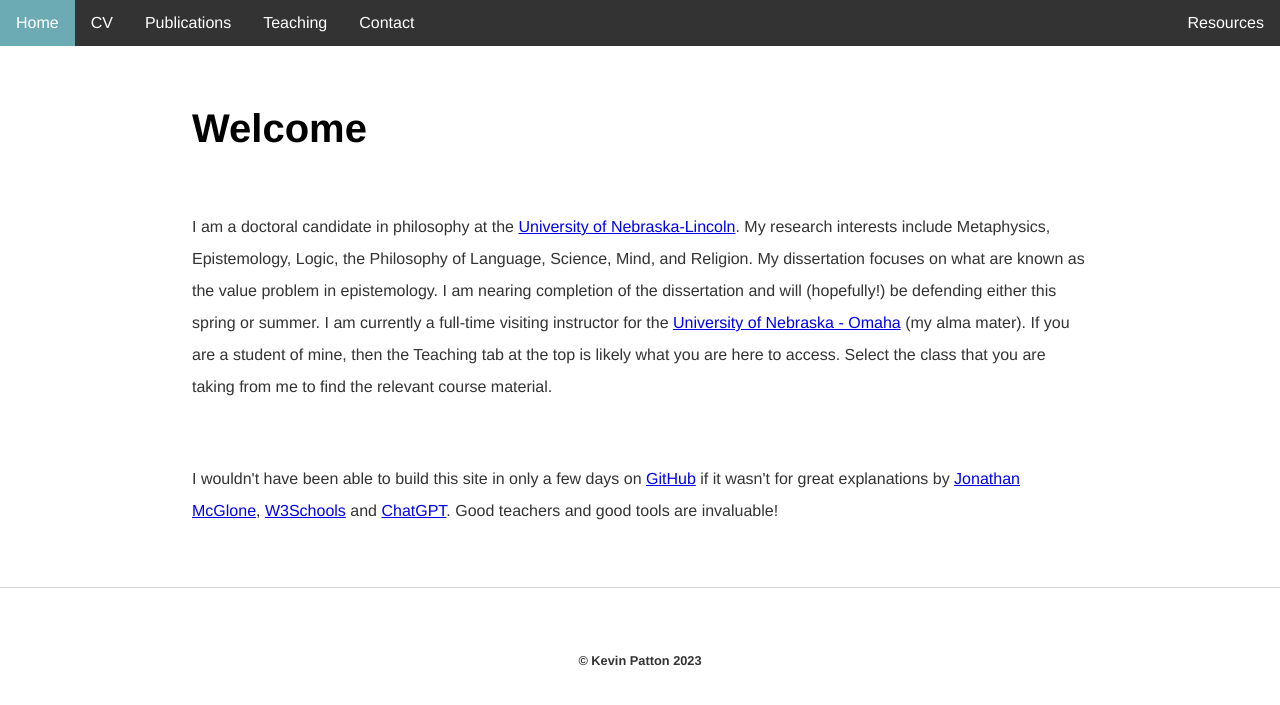
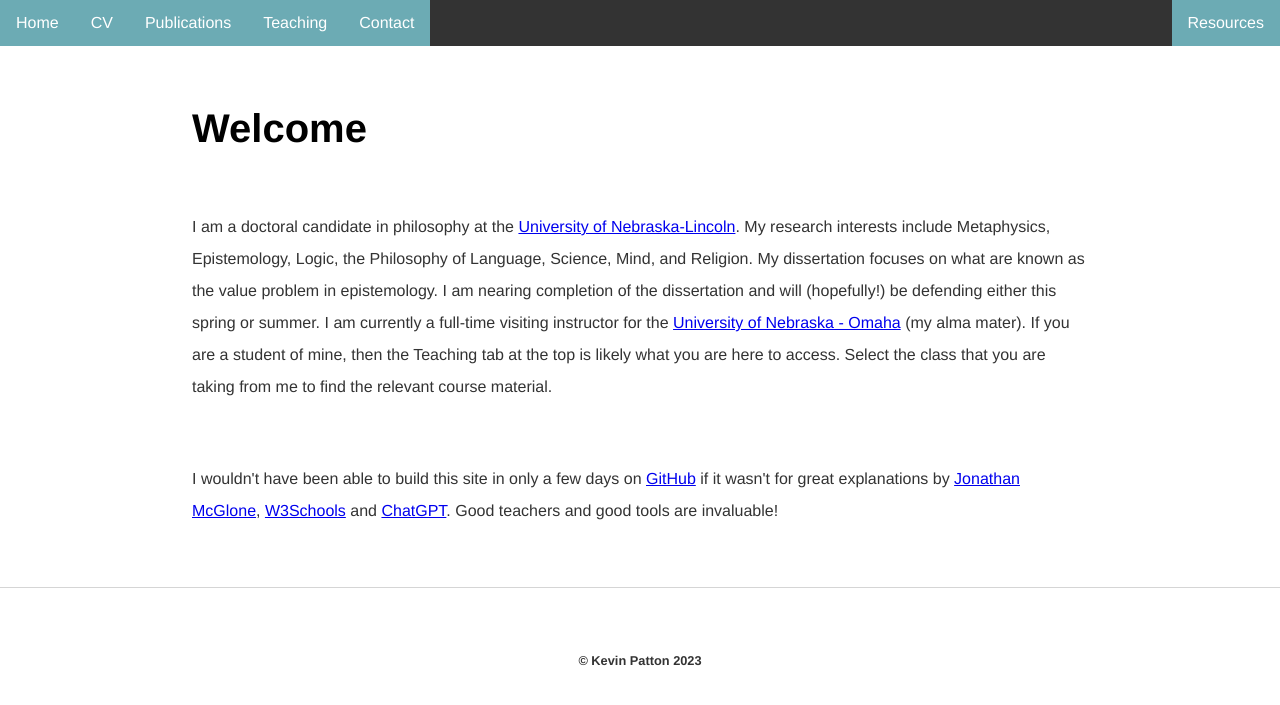
Before and after one commit to kevinjpatton/kevinjpatton.github.io, a Jekyll site: the page built from index.html, in a window 1280 px wide. Shown: the top 705 px of the page. Built offline with Jekyll 4.4.1, drawn with Linux system fonts in a browser that asks for light colours; Markdown is read by kramdown in place of the engine named in the settings.

Commit message:
Update default.html

```diff
--- a/_layouts/default.html
+++ b/_layouts/default.html
@@ -46,11 +46,11 @@
 <body>
     <ul class="topnav">
         <li><a class="active" href="/">Home</a></li>
-        <li><a href="/cv">CV</a></li>
-        <li><a href="/pubs">Publications</a></li>
-        <li><a href="/teaching">Teaching</a></li>
-        <li><a href="/contact">Contact</a></li>
-        <li class="right"><a href="/resources">Resources</a></li>
+        <li><a class="active" href="/cv">CV</a></li>
+        <li><a class="active" href="/pubs">Publications</a></li>
+        <li><a class="active" href="/teaching">Teaching</a></li>
+        <li><a class="active" href="/contact">Contact</a></li>
+        <li class="right"><a class="active" href="/resources">Resources</a></li>
     </ul>
     <div class="container">
         {{ content }}
```
